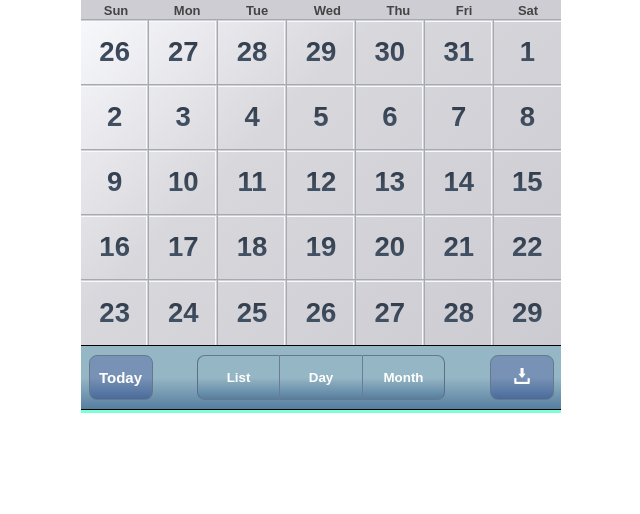
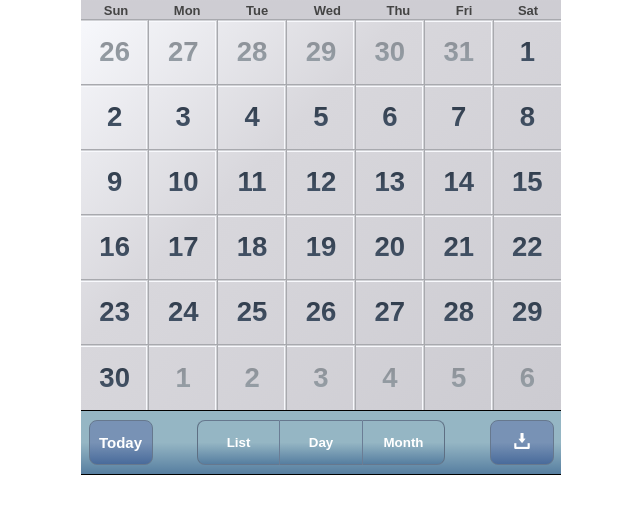
Before and after one commit to quincho77/Calendar, a plain HTML site: page index.html in a window 1280 px wide. Shown: the part 112-626 px from the top of the page, without its empty margins (319-959 px from the left). Drawn offline with Linux system fonts and the light colour scheme.

Commit message:
Some styels was added and a bug with the rows grid was fixed

```diff
--- a/index.html
+++ b/index.html
@@ -7,6 +7,7 @@
         <link rel="stylesheet" href="style.css">
         <link rel="stylesheet" href="Fonts/fontello.css">
     </head>
+
     <body>
         <div id="calendar-container">
             <div id="celendar-keypad">
@@ -42,17 +43,12 @@
                 <div id="bottom-keypad">
                     <button class="buttons group-buttons">List</button>
                     <button class="buttons group-buttons">Day</button>
-<!--                    <span style="background: red">Day</span>-->
-
                     <button class="buttons group-buttons">Month</button>
-<!--                                        <span style="background: red">Day</span>-->
-
                 </div>
                 <button class="buttons arrow-bottom"><img src="icon.png"/></button>
             </div>
         </div>
 
-        <div id="triangulo"></div>
         <script type="text/javascript" src="script.js"></script>
     </body>
 </html>
--- a/script.js
+++ b/script.js
@@ -33,13 +33,20 @@ function constructCalendar(year, month)
     for (var i = 1; i <= daysMonth; i++)
         arrayDaysMonth.push(i);
 
-    var arrayDaysNextMonth = daysNextMonth(arrayDaysLastMonth.length + arrayDaysMonth.length);
+    var arrayDaysNextMonth = daysNextMonth(arrayDaysLastMonth.length, arrayDaysMonth.length);
     var arrayCalendar = arrayDaysLastMonth.concat(arrayDaysMonth, arrayDaysNextMonth);
 
     for (var i = 0; i < arrayCalendar.length; i++)
     {
         var td = document.createElement('td');
         td.innerHTML = arrayCalendar[i];
+
+        if (arrayDaysLastMonth[i] != null)   // set style some "td's"
+            td.style.cssText = "background:-webkit-linear-gradient(top, #85868b 0%,#9daab3 100%);-webkit-background-clip: text;color: transparent;";
+
+        if (arrayDaysNextMonth[i] == null && arrayDaysMonth.length <= (i - arrayDaysLastMonth.length))   // set style some "td's"
+            td.style.cssText = "background:-webkit-linear-gradient(top, #85868b 0%,#9daab3 100%);-webkit-background-clip: text;color: transparent;";
+
         tr.appendChild(td);
 
         if ((i + 1) % 7 == 0 )
@@ -66,7 +73,7 @@ function weekHeader(table)
     table.appendChild(tr);
 }// end of the function weekHeader
 
-// Return the number of days that has a specific month
+// Return the number of days that a specific month has
 function daysPerMonth(year, month)
 {
     var daysMonth = [0, 31, 28, 31, 30, 31, 30, 31, 31, 30, 31, 30, 31];
@@ -117,11 +124,11 @@ function daysLastMonth(lasthMonth, zeller, year)
     return remainingDays;
 }// end of the function printDaysLastMonth
 
-function daysNextMonth(countDays)
+function daysNextMonth(lastMonthDays, daysMonth)
 {
     var leftoverDays = [];
 
-    for (var i = 1; i <= (35 - countDays); i++)
+    for (var i = 1; i <= ((lastMonthDays > 4) ? 42 : 35) - (lastMonthDays + daysMonth); i++)
         leftoverDays.push(i);
 
     return leftoverDays;
@@ -162,5 +169,4 @@ function centerATitle()
     var statements = rule.style;
     var value = ((widthContainer - widthTitle) / 2) - (widthCalendarsButton + 7.5);
     statements.marginLeft = value.toString() + "px";
-
 }// end of the function centerATitle
--- a/style.css
+++ b/style.css
@@ -96,7 +96,6 @@ body {
 .a-right {
     border-left: 18px solid #384653;
     margin-right: 30px;
-
 }
 
 #header-week {
@@ -145,36 +144,10 @@ body {
 
 #date-days tr td:last-child {
     border-right: none;
-    box-shadow: -1px 0,
-                0 1px #d0d1d5 inset,
+    box-shadow: 0 1px #d0d1d5 inset,
                 0 2px #f8f9fd inset;   /*remove de edge of the right margin*/
-
-}
-/*#calendar-header table {
-    width: 100%;
-    border-collapse: collapse;
-    font-size: 10px;
-    font-weight: bolder;
-    background-color: beige;
 }
 
-#calendar-header table tr{
-    display: flex;
-    justify-content: space-around;
-}
-
-#calendar-header table tr td {
-    padding: 0;
-    border: 0px;
-}
-
-/*#calendar-header table td:nth-child(1) {
-    background-color: red;
-}
-
-#calendar-header table td:nth-child(2) {
-    background-color: red;
-}*/
 /*---------- calendar-footer ---------*/
 #calendar-footer {
     box-sizing: border-box;
@@ -187,7 +160,6 @@ body {
 }
 
 #bottom-keypad {
-/*    background-color: yellow;*/
     position: relative;
     display: inline-flex;
 }
@@ -219,7 +191,6 @@ body {
     border-top-left-radius: .5rem;
     border-left: 0.5px solid #5e6f83;
     border-right: 0.5px solid #6b7d95;
-    background-color:;
 }
 
 #bottom-keypad button:nth-child(3) {
```
